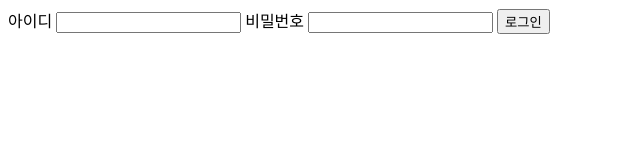
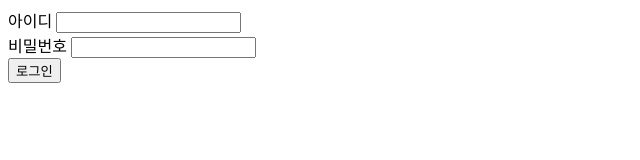
Before and after one commit to lseongmi/2023-WSM-103, a plain HTML site: page 2학기/form.html in a window 1280 px wide. Shown: the whole page, without its empty margins (0-640 px from the left). Drawn offline with Linux system fonts and the light colour scheme.

Commit message:
코드에 대한 설명 + <div>

```diff
--- a/2학기/form.html
+++ b/2학기/form.html
@@ -5,11 +5,22 @@
     <title>form</title>
 </head>
 <body>
+    <!-- 줄바꿈 -->
+    <!-- for 속성에 id값을 매칭시켜서 <input>과 의미적으로 연결 -->
 
-    <label for="i_id">아이디</label>
-    <input id = "i_id"type="text">
-    <label for="i_pas">비밀번호</label>
-    <input id = "i_pas" type="password">
-    <input type="submit" value="로그인">
+    <div>
+        <label for="i_id">아이디</label>
+        <!--텍스트 정보를 담을 수 있는 공간  -->
+        <input id = "i_id"type="text">
+    </div>
+
+    <div>
+        <label for="i_pas">비밀번호</label>
+        <!-- 비밀번호 정보를 담을 수 있는 공간 -->
+        <input id = "i_pas" type="password">
+</div>
+    <div>
+        <input type="submit" value="로그인">
+    </div>
 </body>
 </html>
```
